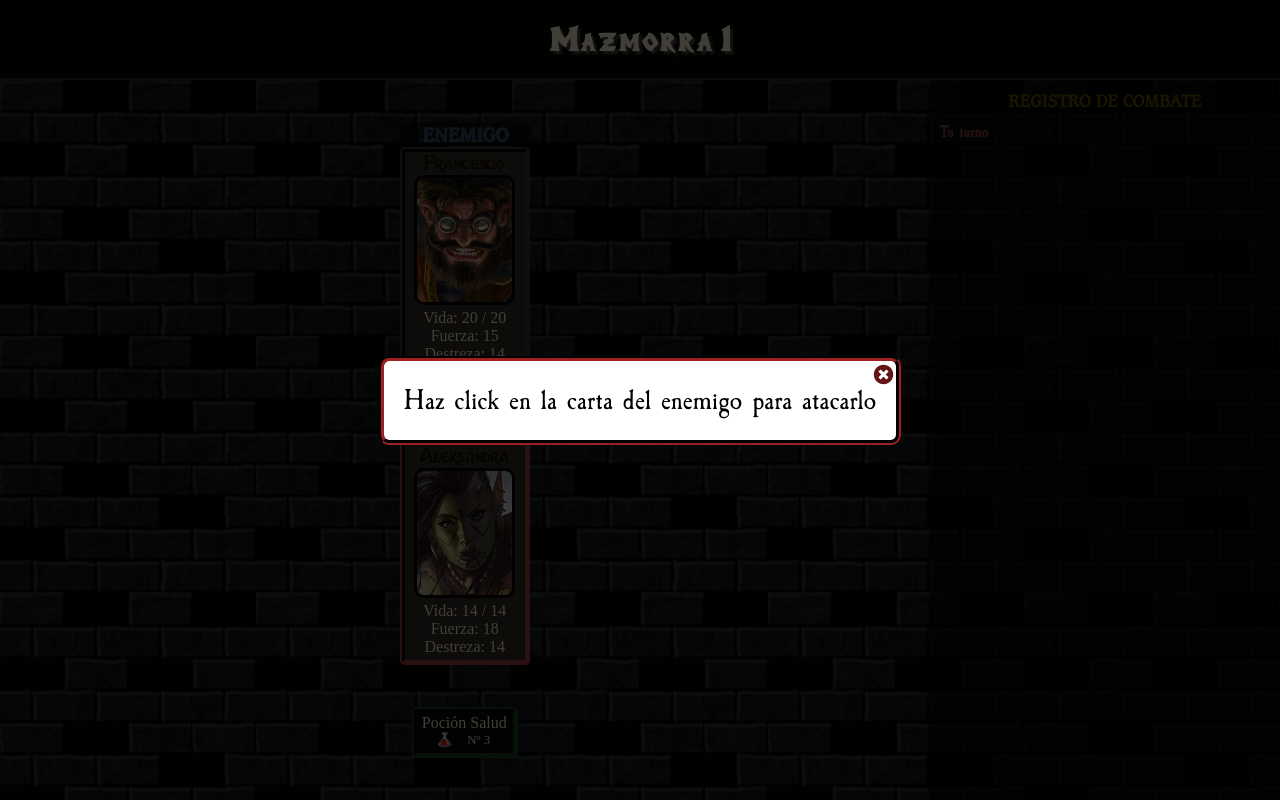
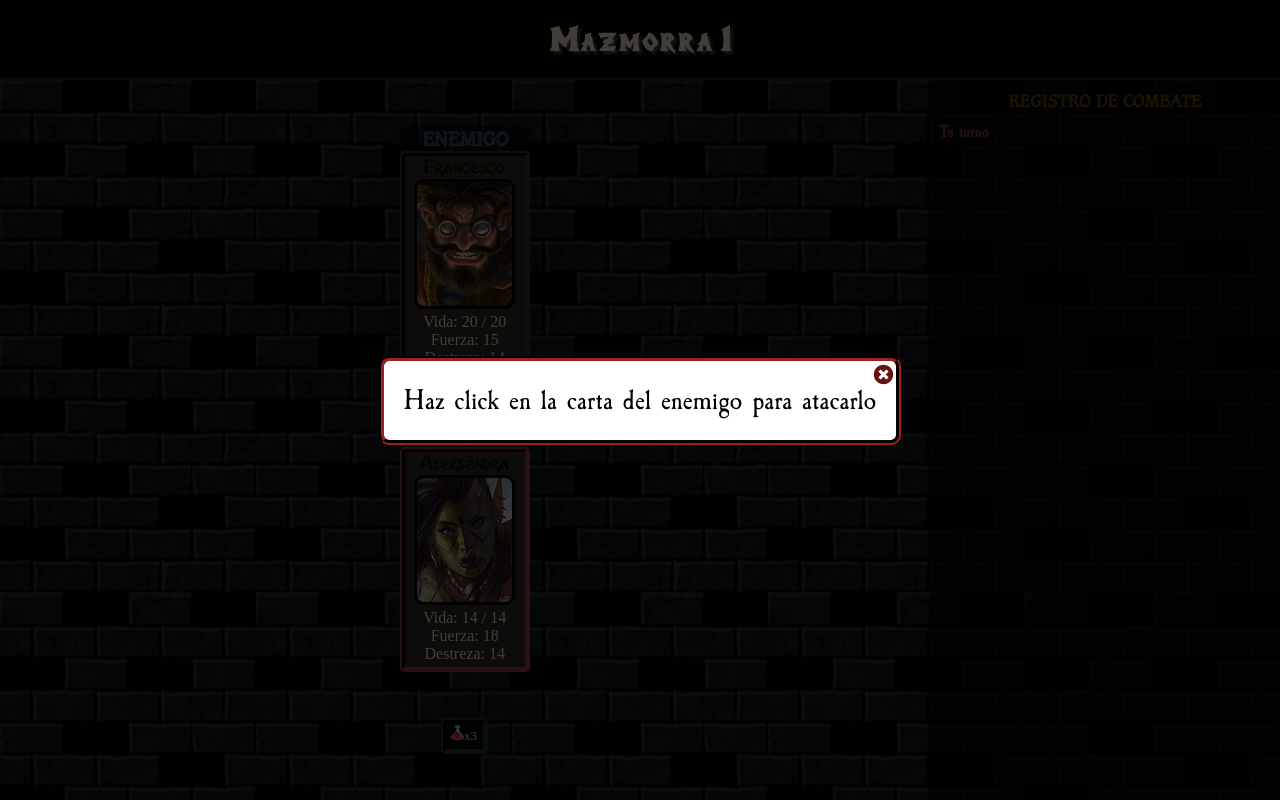
Before and after one commit to EliaAR/Card-Game-TDD-TypeScript, a React (Create React App) app: page / in a window 1280 px wide. Both pictures are taken after a click on the button "NUEVA PARTIDA". Built offline with nearby package versions, Linux system fonts and the light colour scheme.

Commit message:
delete name potion

```diff
--- a/src/Components/Consumable/Consumable.tsx
+++ b/src/Components/Consumable/Consumable.tsx
@@ -21,11 +21,8 @@ function Consumable({
       aria-disabled={consumableDisabled}
       className="consumable"
     >
-      <p className="consumable__name">{name}</p>
-      <div className="consumable__details">
-        <img src={srcImg} alt={`Imagen ${name}`} className="consumable__img" />
-        <p className="consumable__number">Nº {number}</p>
-      </div>
+      <img src={srcImg} alt={`Imagen ${name}`} className="consumable__img" />
+      <p className="consumable__number">x{number}</p>
     </section>
   );
 }
```
Also changed, not shown: 2 other files (tests, documents, lock files or other folders).
